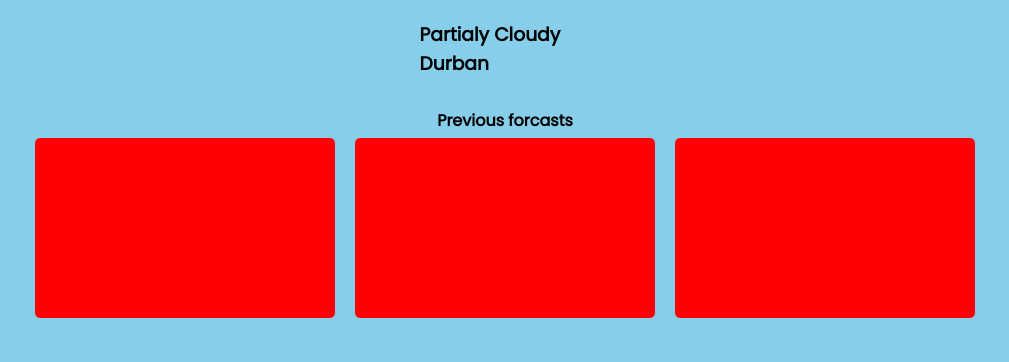
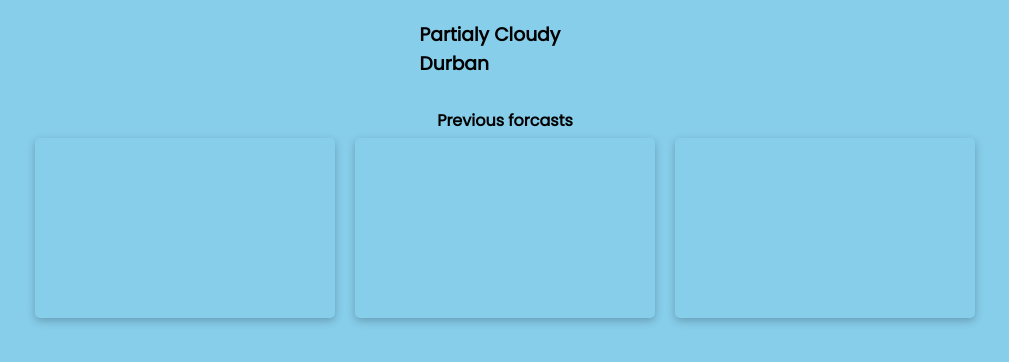
Before and after one commit to morehwachege/refactored-spoon, a plain HTML site: page index.html in a window 1280 px wide. Shown: the part 422-784 px from the top of the page, without its empty margins (135-1144 px from the left). Drawn offline with Linux system fonts and the light colour scheme; no server answers.

Commit message:
remove bg color

```diff
--- a/src/style.css
+++ b/src/style.css
@@ -81,7 +81,7 @@ body{
 .day{
     width: 300px;
     height: auto;
-    background-color: red;
     border-radius: 5px;
     margin: 10px;
+    box-shadow: rgba(0, 0, 0, 0.24) 0px 3px 8px;
 }
```
